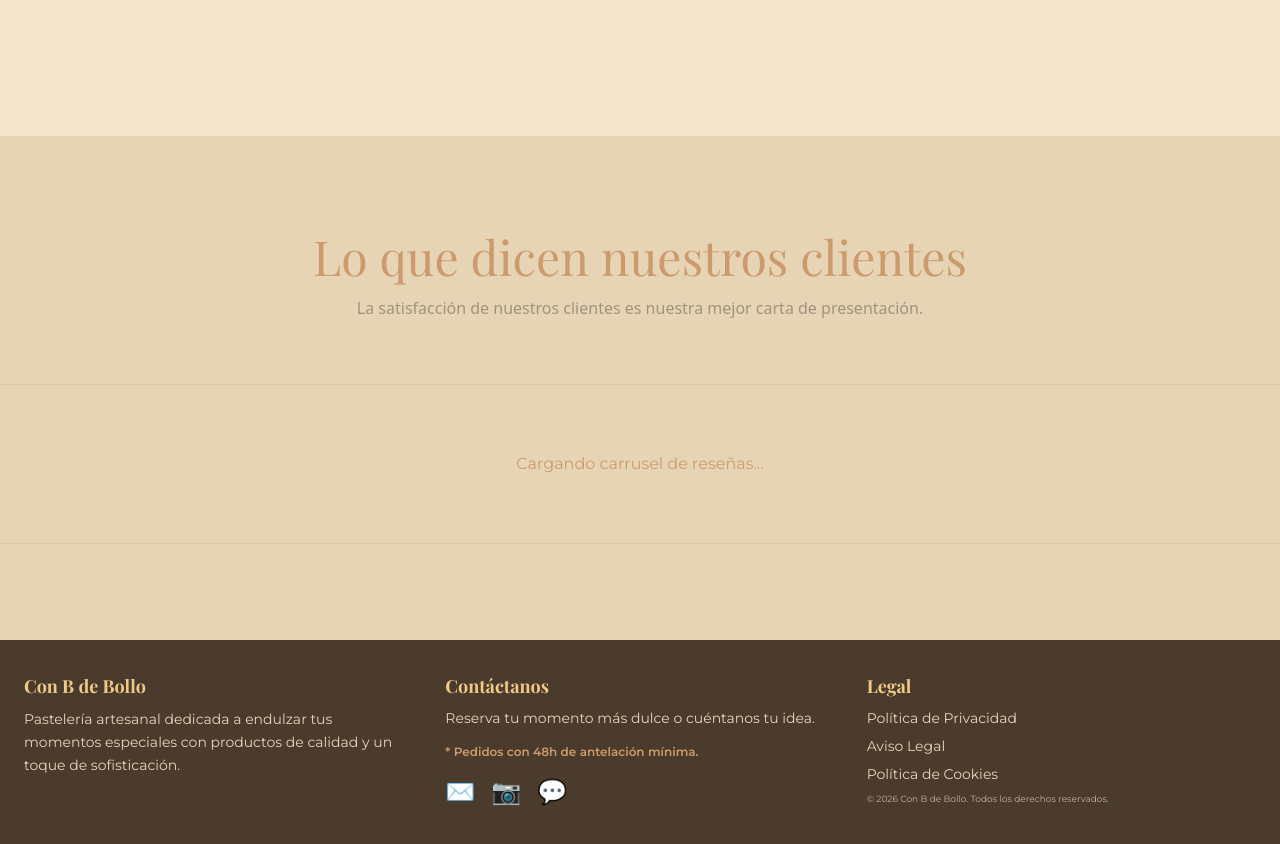
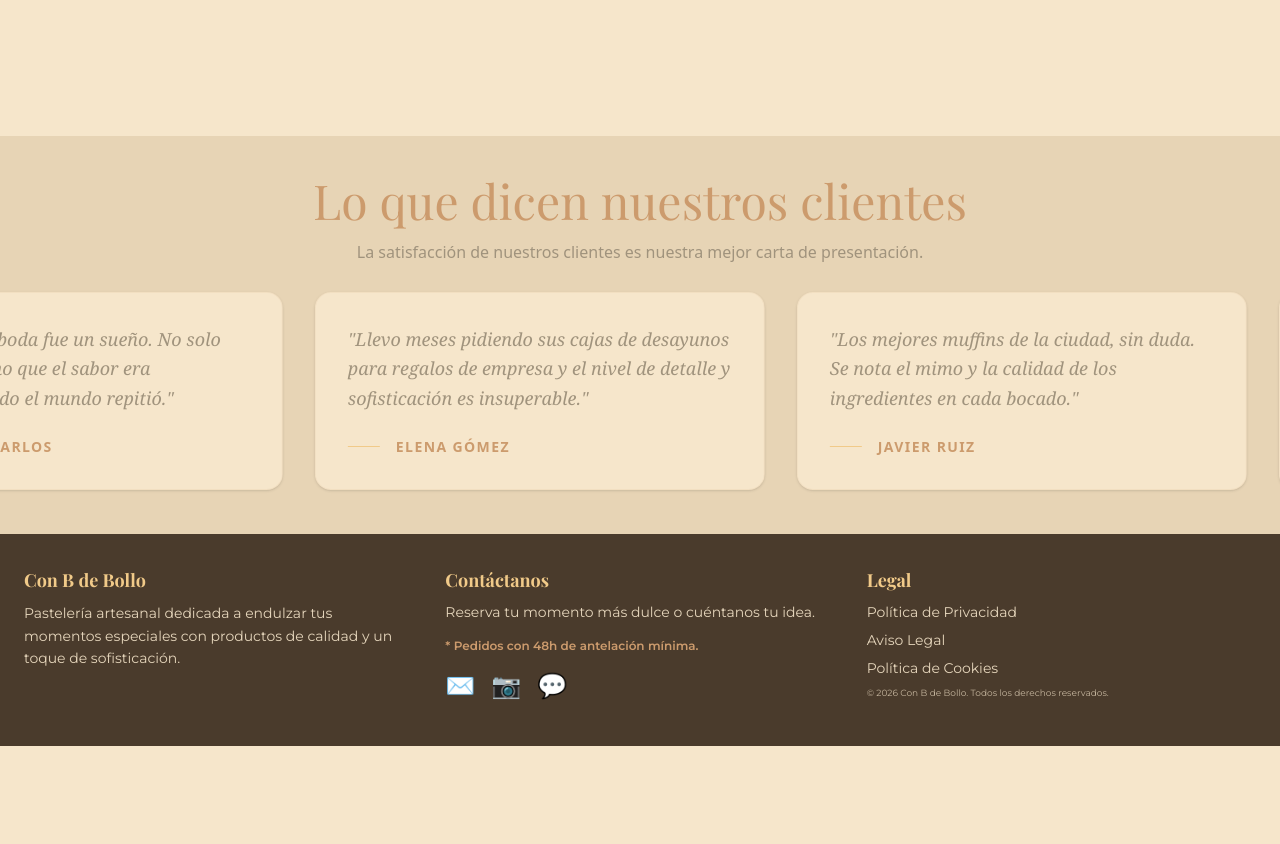
Before and after one commit to naiomi25/conbdebollo-web, a Next.js app: page / in a window 1280 px wide. Shown: the part 2440-3284 px from the top of the page. After the commit the page ends 3186 px from the top, so only its background shows below. Built offline with nearby package versions, Linux system fonts and the light colour scheme; a web font is replaced by a local one.

Commit message:
carrusel de reseñas hecho a falta de conectar con sanity

```diff
--- a/src/app/page.js
+++ b/src/app/page.js
@@ -2,6 +2,7 @@
 
 import { motion } from "framer-motion";
 import TarjetaZigzag from "@/components/TarjetaZigzag";
+import CarruselReseñas from "@/components/CarruselReseñas";
 
 export default function Home() {
   return (
@@ -23,7 +24,7 @@ export default function Home() {
           className="relative z-20 flex flex-col items-center gap-6 text-center px-4 mt-16"
         >
           <h1 className="text-5xl md:text-7xl text-fondo font-serif tracking-wide drop-shadow-lg">
-           Con B de Bollo
+            Con B de Bollo
           </h1>
           <div className="w-24 h-1 bg-dorado mb-2"></div>
           <p className="text-lg md:text-xl text-fondo/90 font-sans max-w-2xl drop-shadow-md">
@@ -67,8 +68,8 @@ export default function Home() {
       {/* =========================================
           SECCIÓN 3: RESEÑAS (Cabecera preparatoria)
           ========================================= */}
-      <section className="py-24 bg-tarjeta overflow-hidden">
-        <div className="text-center px-4 mb-16">
+      <section className="py-10  bg-tarjeta overflow-hidden">
+        <div className="text-center px-4 mb-6">
           <h2 className="text-4xl md:text-5xl text-principal font-serif mb-4">
             Lo que dicen nuestros clientes
           </h2>
@@ -77,10 +78,7 @@ export default function Home() {
           </p>
         </div>
 
-        {/* Aquí insertaremos el carrusel infinito en el siguiente paso */}
-        <div className="h-40 flex items-center justify-center border-y border-principal/20">
-          <p className="text-principal animate-pulse">Cargando carrusel de reseñas...</p>
-        </div>
+        <CarruselReseñas />
       </section>
 
     </main>
--- /dev/null
+++ b/src/components/CarruselReseñas.jsx
@@ -0,0 +1,65 @@
+"use client";
+
+import { motion } from "framer-motion";
+
+export default function CarruselReseñas() {
+    // Aquí tenemos nuestras reseñas de prueba (luego podrán venir de Sanity)
+    const reseñas = [
+        {
+            texto: "La tarta de mi boda fue un sueño. No solo era preciosa, sino que el sabor era espectacular. Todo el mundo repitió.",
+            autor: "MARÍA & CARLOS"
+        },
+        {
+            texto: "Llevo meses pidiendo sus cajas de desayunos para regalos de empresa y el nivel de detalle y sofisticación es insuperable.",
+            autor: "ELENA GÓMEZ"
+        },
+        {
+            texto: "Los mejores muffins de la ciudad, sin duda. Se nota el mimo y la calidad de los ingredientes en cada bocado.",
+            autor: "JAVIER RUIZ"
+        },
+        {
+            texto: "Nos prepararon la mesa dulce para la comunión de nuestra hija y fue el centro de atención. Elegante, deliciosa y perfecta.",
+            autor: "FAMILIA MARTÍNEZ"
+        },
+        {
+            texto: "Es mi pastelería de confianza. Cada vez que quiero sorprender a alguien o darme un capricho, sé que aquí nunca fallo.",
+            autor: "LAURA SÁNCHEZ"
+        }
+    ];
+
+    // Duplicamos el array para que el efecto infinito funcione sin cortes
+    const reseñasDuplicadas = [...reseñas, ...reseñas];
+
+    return (
+        // Contenedor principal que oculta lo que se sale por los lados
+        <div className="w-full overflow-hidden py-1  flex">
+            <motion.div
+                // Animamos desde la posición 0 hasta el -50% (la mitad exacta de nuestra tira duplicada)
+                animate={{ x: ["0%", "-50%"] }}
+                transition={{
+                    ease: "linear",
+                    duration: 80,
+                    repeat: Infinity
+                }}
+                className="flex gap-8 w-max px-4"
+            >
+                {reseñasDuplicadas.map((reseña, index) => (
+                    <div
+                        key={index}
+                        className="w-[350px] md:w-[450px] bg-fondo p-8 rounded-2xl shadow-sm flex flex-col justify-between shrink-0 border border-principal/10"
+                    >
+                        <p className="font-serif text-texto text-lg italic leading-relaxed mb-6">
+                            "{reseña.texto}"
+                        </p>
+                        <div className="flex items-center gap-4">
+                            <div className="w-8 h-px bg-dorado"></div>
+                            <p className="font-sans text-principal font-bold tracking-widest text-sm">
+                                {reseña.autor}
+                            </p>
+                        </div>
+                    </div>
+                ))}
+            </motion.div>
+        </div>
+    );
+}
```
